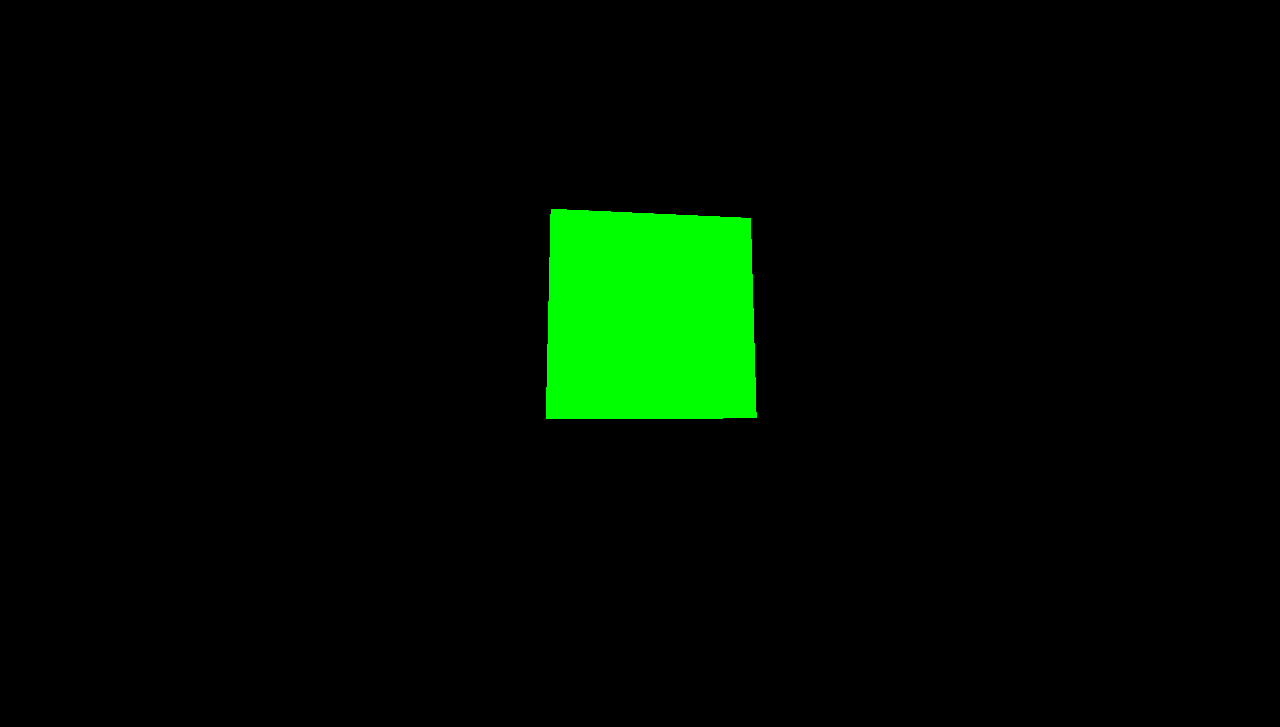
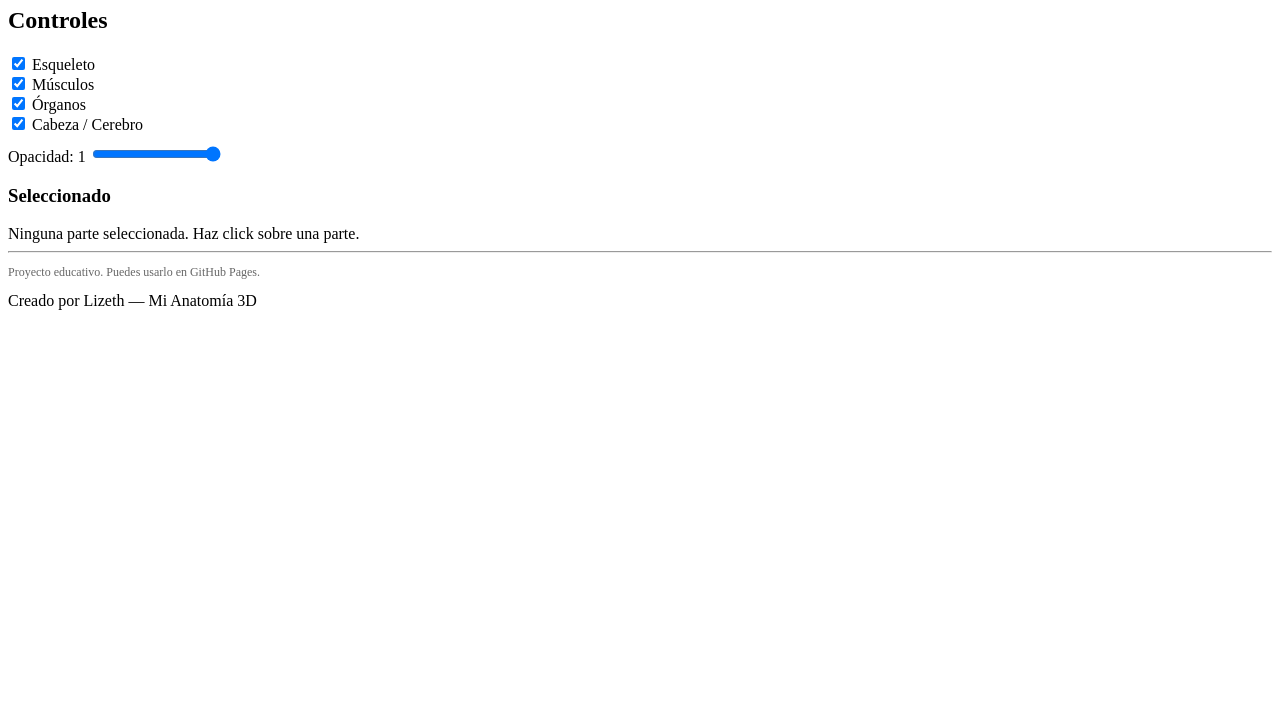
Before and after one commit to LizethGomez17/mi-anatomia-3d, a plain HTML site: page index.html in a window 1280 px wide. Shown: the part 73-800 px from the top of the page. Drawn offline with nearby package versions, Linux system fonts and the light colour scheme.

Commit message:
index.html

```diff
--- a/index.html
+++ b/index.html
@@ -1,38 +1,48 @@
-<!DOCTYPE html>
+<!doctype html>
 <html lang="es">
 <head>
-  <meta charset="UTF-8">
-  <meta name="viewport" content="width=device-width, initial-scale=1.0">
-  <title>Mi Anatomía 3D</title>
+  <meta charset="utf-8" />
+  <meta name="viewport" content="width=device-width,initial-scale=1" />
+  <title>Mi Anatomía 3D - Educativo</title>
+  <link rel="stylesheet" href="styles.css">
+  <!-- three.js desde CDN -->
   <script src="https://cdnjs.cloudflare.com/ajax/libs/three.js/r128/three.min.js"></script>
-  <style>
-    body { margin: 0; overflow: hidden; background: #111; }
-    canvas { display: block; }
-  </style>
+  <script src="https://cdn.jsdelivr.net/npm/three@0.128.0/examples/js/controls/OrbitControls.js"></script>
 </head>
 <body>
-  <script>
-    // Escena básica de prueba
-    const scene = new THREE.Scene();
-    const camera = new THREE.PerspectiveCamera(75, window.innerWidth/window.innerHeight, 0.1, 1000);
-    const renderer = new THREE.WebGLRenderer();
-    renderer.setSize(window.innerWidth, window.innerHeight);
-    document.body.appendChild(renderer.domElement);
+  <header><h1>Mi Anatomía 3D (Educativo)</h1></header>
+  <main>
+    <div id="canvas-wrap"></div>
+    <aside id="sidebar">
+      <h2>Controles</h2>
+      <div>
+        <label><input type="checkbox" id="toggle-skeleton" checked> Esqueleto</label>
+      </div>
+      <div>
+        <label><input type="checkbox" id="toggle-muscles" checked> Músculos</label>
+      </div>
+      <div>
+        <label><input type="checkbox" id="toggle-organs" checked> Órganos</label>
+      </div>
+      <div>
+        <label><input type="checkbox" id="toggle-head" checked> Cabeza / Cerebro</label>
+      </div>
 
-    const geometry = new THREE.BoxGeometry();
-    const material = new THREE.MeshBasicMaterial({ color: 0x00ff00 });
-    const cube = new THREE.Mesh(geometry, material);
-    scene.add(cube);
+      <div style="margin-top:10px;">
+        <label>Opacidad: <span id="op-val">1</span></label>
+        <input id="opacity" type="range" min="0" max="1" step="0.01" value="1">
+      </div>
 
-    camera.position.z = 3;
+      <h3>Seleccionado</h3>
+      <div id="selected-info">Ninguna parte seleccionada. Haz click sobre una parte.</div>
 
-    function animate() {
-      requestAnimationFrame(animate);
-      cube.rotation.x += 0.01;
-      cube.rotation.y += 0.01;
-      renderer.render(scene, camera);
-    }
-    animate();
-  </script>
+      <hr>
+      <p style="font-size:12px;color:#666">Proyecto educativo. Puedes usarlo en GitHub Pages.</p>
+    </aside>
+  </main>
+
+  <footer>Creado por Lizeth — Mi Anatomía 3D</footer>
+
+  <script src="app.js"></script>
 </body>
 </html>
```
